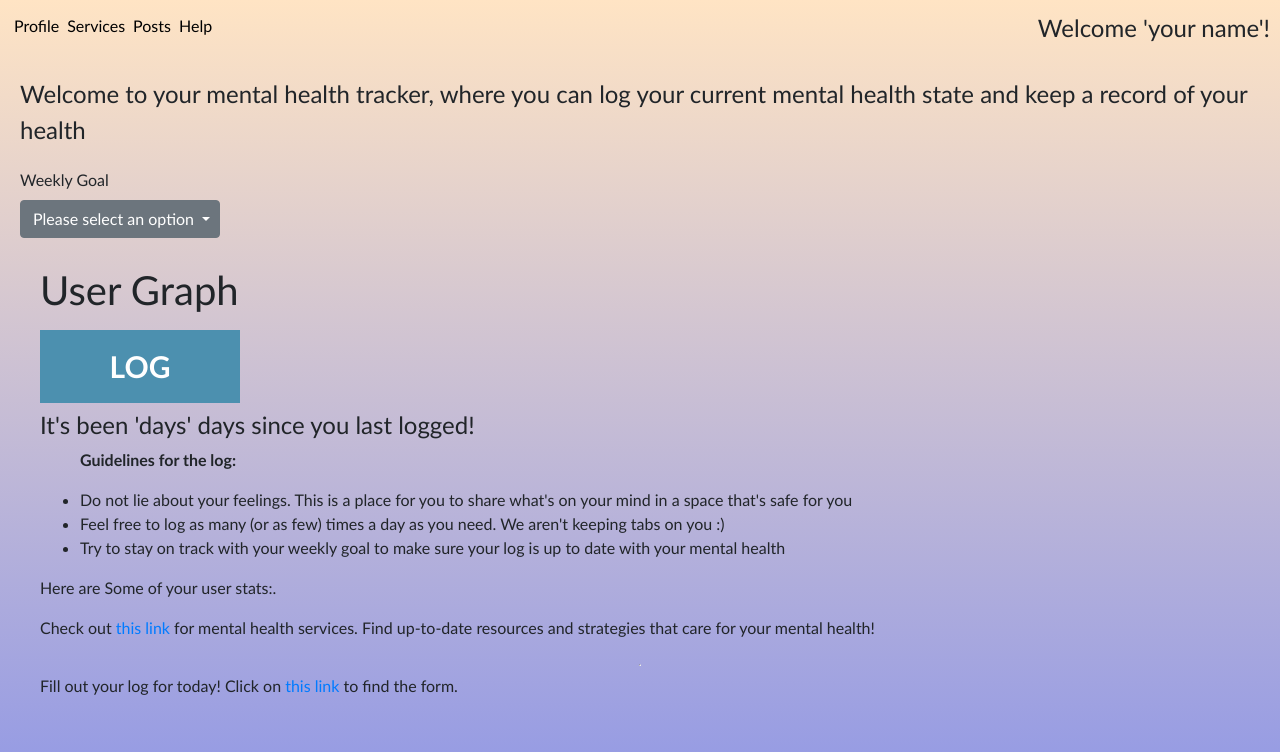
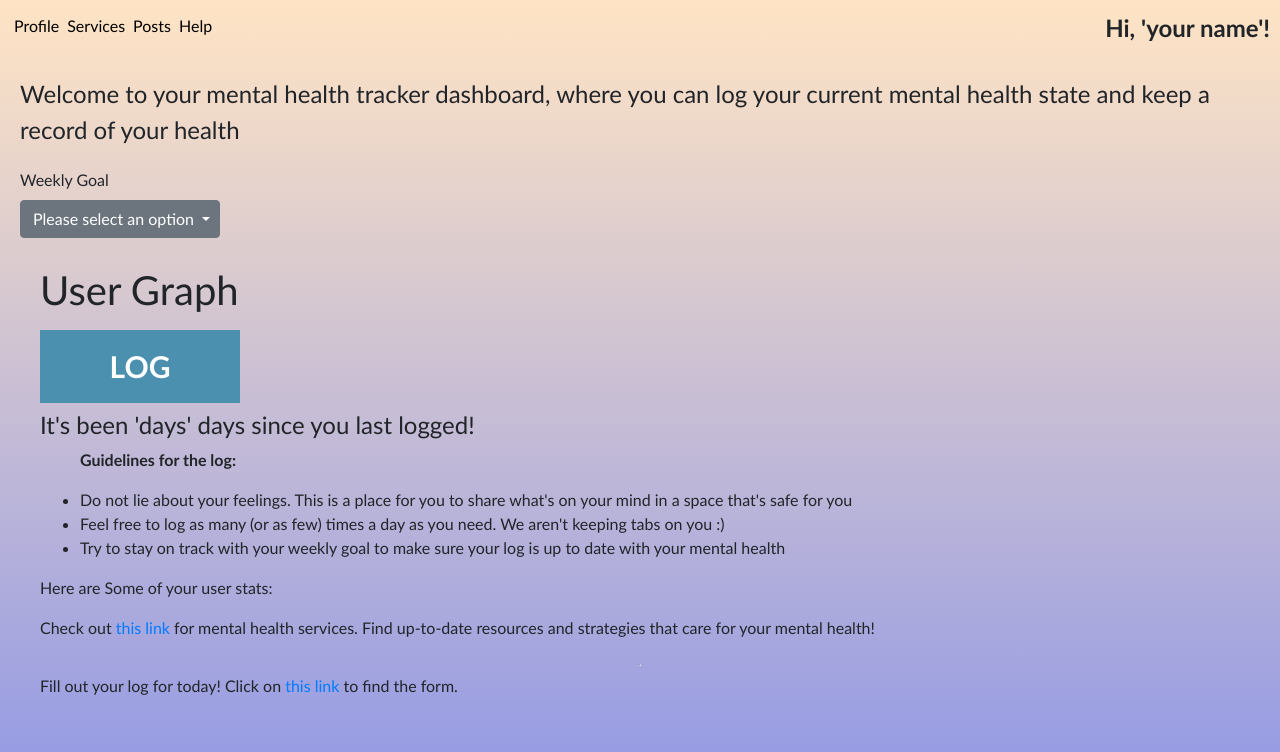
Before and after one commit to lydiagd/Mental-Health-Web, a website: page public/index.html in a window 1280 px wide. Drawn offline with nearby package versions, Linux system fonts and the light colour scheme; files whose address does not match are found by name.

Commit message:
Verbal Edits

```diff
--- a/public/index.html
+++ b/public/index.html
@@ -44,11 +44,11 @@
                 <a href="#">Posts</a>
                 <a href="#">Help</a>
             </div>
-            <text>Welcome 'your name'!</text>
+            <text><b>Hi, 'your name'!</b></text>
         </div>
         <div id="main">
             <text id="intro">
-                Welcome to your mental health tracker, where you can log your current mental health state and keep a
+                Welcome to your mental health tracker dashboard, where you can log your current mental health state and keep a
                 record
                 of your health
             </text>
@@ -87,7 +87,7 @@
                         health
                     </li>
                 </ul>
-                <p>Here are Some of your user stats:. </p>
+                <p>Here are Some of your user stats: </p>
 
                 <p>Check out <a href="https://www.mentalhealth.gov/"> this link </a>for mental health services. Find up-to-date
                     resources and strategies that care for your mental health!
```
